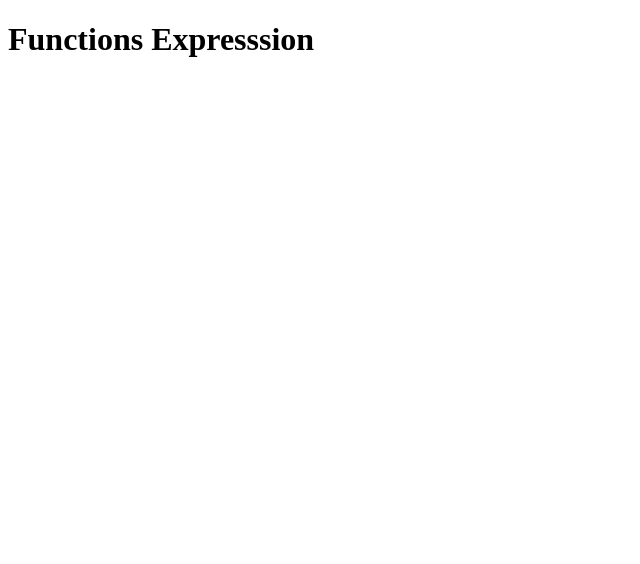
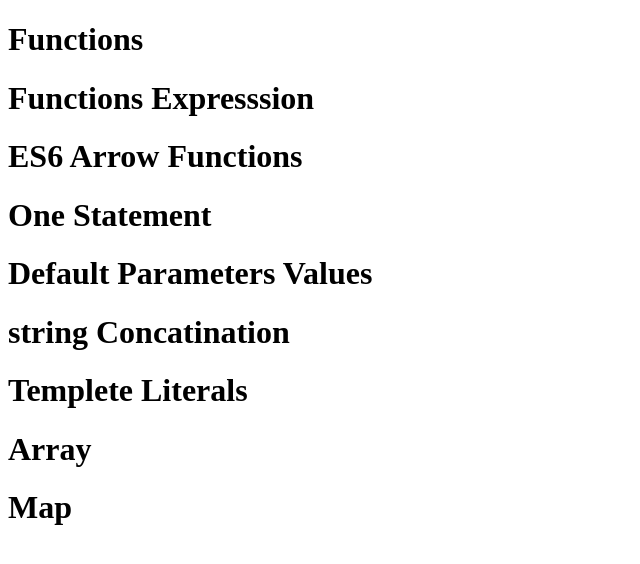
Before and after one commit to Aadil-Masood/JS-concepts, a plain HTML site: page index.html in a window 1280 px wide. Shown: the whole page, without its empty margins (0-640 px from the left). Drawn offline with Linux system fonts and the light colour scheme.

Commit message:
Update index.html

```diff
--- a/index.html
+++ b/index.html
@@ -7,6 +7,14 @@
     <title>javascript</title>
   </head>
   <body>
+    <h1>Functions </h1>
     <h1>Functions Expresssion</h1>
+    <h1>ES6 Arrow Functions</h1>
+    <h1>One Statement</h1>
+    <h1>Default Parameters Values</h1>
+    <h1>string Concatination</h1>
+    <h1>Templete Literals</h1>
+    <h1>Array </h1>
+    <h1>Map</h1>
   </body>
 </html>
```
